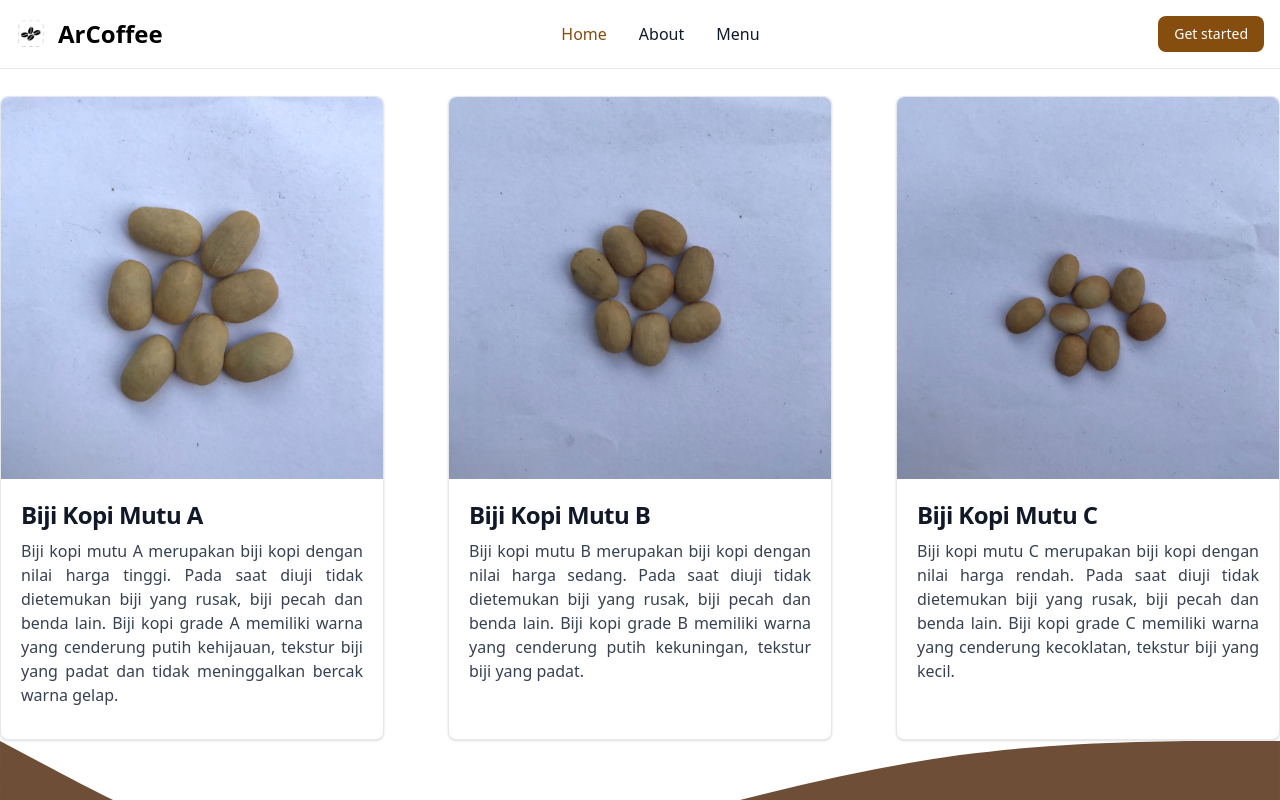
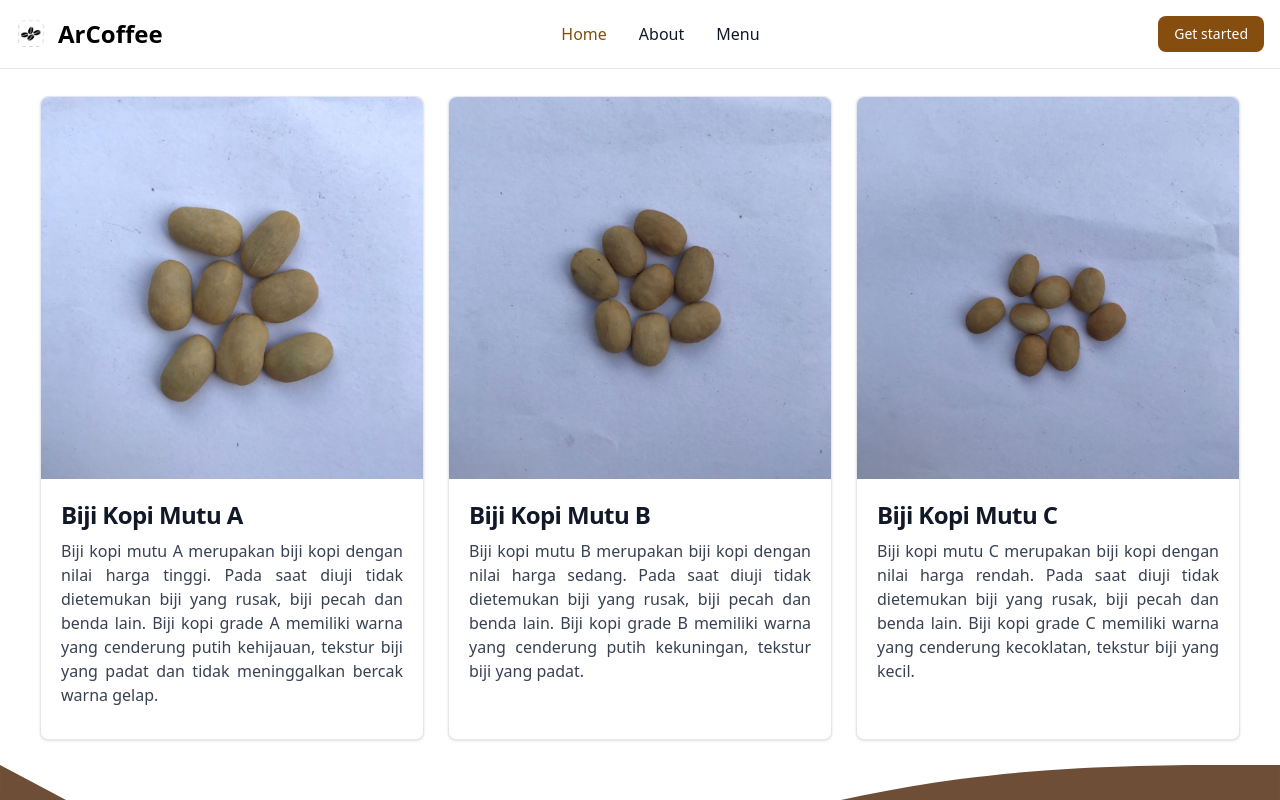
Before and after one commit to HannaRabitha/apps-detector, a React (Create React App) app: page /about in a window 1280 px wide. Shown: the top 800 px of the page. Built offline with nearby package versions, Linux system fonts and the light colour scheme.

Commit message:
update layout

```diff
--- a/src/components/about.js
+++ b/src/components/about.js
@@ -6,7 +6,7 @@ function About() {
   return (
     <>
       <Container className="flex flex-wrap mb-10 ">
-        <div className="flex w-full flex-wrap gap-y-8 justify-between">
+        <div className="flex w-full pb-6 flex flex-wrap justify-center gap-6">
           {bijiData.map((biji) => (
             <div class="max-w-sm bg-white border border-gray-200 rounded-lg shadow dark:bg-gray-800 dark:border-gray-700">
               {/* <a href="#"> */}
--- a/src/components/menu.js
+++ b/src/components/menu.js
@@ -5,7 +5,7 @@ function Menu() {
     <>
       <div className="bg-[#6F4E37] bg-full min-h-screen">
         <Container className="flex flex-wrap ">
-          <div className="w-full flex flex-wrap justify-between gap-y-6">
+          <div className="w-full pb-6 flex flex-wrap justify-center gap-6">
             <div class="max-w-sm p-6 bg-white border border-gray-200 rounded-lg shadow dark:bg-gray-800 dark:border-gray-700">
               <img
                 class="rounded-t-lg"
```
